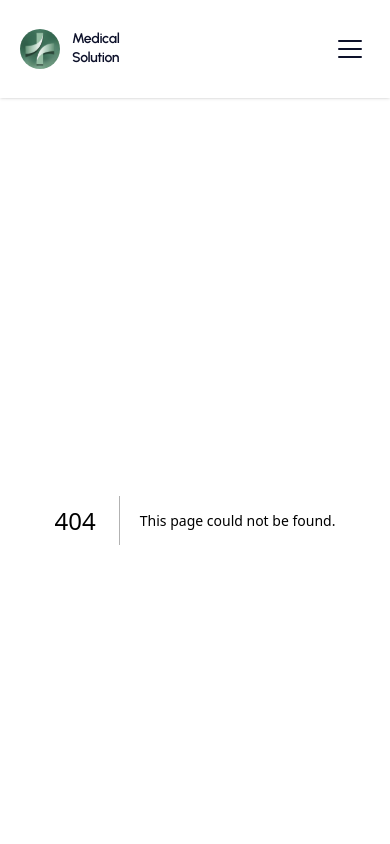
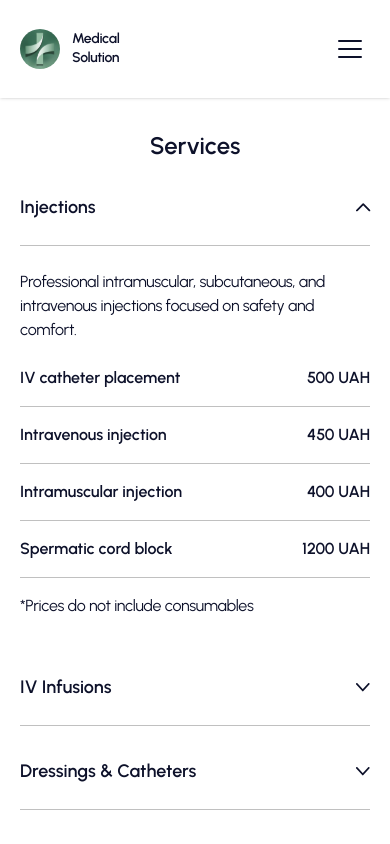
Before and after one commit to Langrafka/medical-services-frontend, a Next.js app: page /services in a window 390 px wide. Before the commit this address had no page. Shown: the top 844 px of the page. Built offline with nearby package versions, Linux system fonts and the light colour scheme.

Commit message:
Service-page mobile implemented

```diff
--- a/src/app/contacts/page.tsx
+++ b/src/app/contacts/page.tsx
@@ -6,40 +6,39 @@ export default function Contacts() {
   return (
     <section
       id="contacts"
-      className="mt-8 mb-8.75 w-full px-5 max-w-93.75 md:max-w-7xl mx-auto"
+      className="mt-8 mb-10 w-full px-5 md:px-10 lg:px-16 max-w-7xl mx-auto transition-all duration-300"
     >
-      <h2 className="text-center font-sans text-2xl font-semibold text-main-dark mb-8">
+      <h2 className="text-center font-sans text-2xl md:text-3xl font-semibold text-main-dark mb-8 md:mb-12">
         Contacts
       </h2>
 
-      <div className="flex flex-col items-start w-full gap-8">
-        <div className="flex items-center gap-4.75">
-          <div className="relative w-20 h-20 rounded-full overflow-hidden shrink-0">
+      <div className="flex flex-col md:flex-row md:items-center md:justify-between w-full gap-8 md:gap-4 lg:gap-10">
+        <div className="flex items-center gap-4.75 md:gap-6 shrink-0">
+          <div className="relative w-20 h-20 md:w-24 md:h-24 rounded-full overflow-hidden shrink-0 transition-all duration-300">
             <Image
               src="/images/owner.png"
               alt="Klushyn Vladyslav"
-              width={78}
-              height={78}
+              fill
               className="object-cover"
             />
           </div>
 
           <div className="flex flex-col">
-            <h3 className="font-sans font-semibold text-[16px] text-main-dark leading-tight">
+            <h3 className="font-sans font-semibold text-[16px] md:text-[18px] text-main-dark leading-tight">
               Klushyn Vladyslav
             </h3>
-            <p className="font-sans text-[14px] text-main-dark font-semibold leading-tight mt-1">
+            <p className="font-sans text-[14px] md:text-[16px] text-main-dark font-semibold leading-tight mt-1 opacity-80">
               Founder of Medical solution
             </p>
           </div>
         </div>
 
-        <div className="flex flex-col gap-8 w-full">
+        <div className="flex flex-col md:flex-row lg:flex-col gap-6 md:gap-8 lg:gap-4 xl:flex-row xl:gap-10 justify-center">
           <a
             href="tel:+380954136981"
             className="flex items-center gap-4 group transition-opacity hover:opacity-80"
           >
-            <div className="relative w-5 h-5 flex items-center justify-center shrink-0">
+            <div className="relative w-5 h-5 md:w-6 md:h-6 flex items-center justify-center shrink-0">
               <Image
                 src="/icons/phone.svg"
                 alt="Phone link"
@@ -47,7 +46,7 @@ export default function Contacts() {
                 className="object-contain brightness-0"
               />
             </div>
-            <span className="font-sans text-main-dark text-base font-medium">
+            <span className="font-sans text-main-dark text-base md:text-lg font-medium whitespace-nowrap">
               +380 (95) 413 69 81
             </span>
           </a>
@@ -56,7 +55,7 @@ export default function Contacts() {
             href="mailto:med.solution360@gmail.com"
             className="flex items-center gap-4 group transition-opacity hover:opacity-80"
           >
-            <div className="relative w-5 h-5 flex items-center justify-center shrink-0">
+            <div className="relative w-5 h-5 md:w-6 md:h-6 flex items-center justify-center shrink-0">
               <Image
                 src="/icons/mail.svg"
                 alt="Mail link"
@@ -64,27 +63,26 @@ export default function Contacts() {
                 className="object-contain"
               />
             </div>
-            <span className="font-sans text-main-dark text-base font-medium break-all">
+            <span className="font-sans text-main-dark text-base md:text-lg font-medium break-all md:break-normal">
               med.solution360@gmail.com
             </span>
           </a>
         </div>
 
-        <div className="flex items-center gap-6">
+        <div className="flex items-center gap-6 md:gap-8 justify-start md:justify-end">
           {SOCIAL_LINKS.map((link) => (
             <a
               key={link.name}
               href={link.href}
               target="_blank"
               rel="noopener noreferrer"
-              className="transition-transform hover:scale-110 w-8 h-8 relative block"
+              className="transition-transform hover:scale-110 w-8 h-8 md:w-9 md:h-9 relative block"
             >
               <Image
                 src={link.icon}
                 alt={link.name}
-                width={32}
-                height={32}
-                className="w-full h-full object-contain"
+                fill
+                className="object-contain"
               />
             </a>
           ))}
--- /dev/null
+++ b/src/app/services/page.tsx
@@ -0,0 +1,35 @@
+"use client";
+
+import { ServiceItem } from "@/src/components/services/serviceItem";
+import { SERVICES_DATA } from "@/src/constants/services";
+import React, { useState } from "react";
+
+export default function Services() {
+  const [openIndex, setOpenIndex] = useState<number | null>(0);
+
+  const toggleService = (index: number) => {
+    setOpenIndex(openIndex === index ? null : index);
+  };
+
+  return (
+    <section className="mt-8 mb-9.25 w-full px-5 max-w-7xl mx-auto">
+      <h2 className="text-center font-sans text-2xl font-semibold text-main-dark">
+        Services
+      </h2>
+
+      <div className="flex flex-col gap-8 mt-8">
+        {SERVICES_DATA.map((service, index) => (
+          <ServiceItem
+            key={index}
+            title={service.title}
+            description={service.description}
+            prices={service.prices}
+            note={service.note}
+            isOpen={openIndex === index}
+            onToggle={() => toggleService(index)}
+          />
+        ))}
+      </div>
+    </section>
+  );
+}
--- a/src/components/home/services/Services.tsx
+++ b/src/components/home/services/Services.tsx
@@ -27,8 +27,8 @@ const services = [
 
 export const Services = () => {
   return (
-    <section className="mt-[56px] w-full px-5">
-      <h2 className="text-center font-sans text-2xl font-semibold text-[var(--color-main-dark)] mb-6">
+    <section className="mt-14 w-full px-5">
+      <h2 className="text-center font-sans text-2xl font-semibold text-main-dark mb-6">
         Services
       </h2>
 
@@ -45,7 +45,7 @@ export const Services = () => {
               gap: "16px",
             }}
           >
-            <div className="w-[48px] h-[48px] flex items-center justify-center">
+            <div className="w-12 h-12 flex items-center justify-center">
               <Image
                 src={service.icon}
                 alt={service.title}
@@ -59,11 +59,11 @@ export const Services = () => {
               {service.title}
             </h3>
 
-            <div className="w-[115px] h-10">
+            <div className="w-28.75 h-10">
               <Button
                 variant="white"
                 href={service.href}
-                className="w-full !py-2 !px-0 text-sm h-[40px]"
+                className="w-full py-2! px-0! text-sm h-10"
               >
                 Details
               </Button>
--- /dev/null
+++ b/src/components/services/serviceItem.tsx
@@ -0,0 +1,80 @@
+import { PriceItem } from "@/src/types/PriceItem";
+import Image from "next/image";
+import React from "react";
+
+interface ServiceItemProps {
+  title: string;
+  description: string;
+  prices: PriceItem[];
+  note?: string;
+  isOpen: boolean;
+  onToggle: () => void;
+}
+
+export const ServiceItem = ({
+  title,
+  description,
+  prices,
+  note,
+  isOpen,
+  onToggle,
+}: ServiceItemProps) => {
+  return (
+    <div className="last:border-none">
+      <button
+        onClick={onToggle}
+        className="w-full pb-6 flex items-center justify-between gap-17.5 text-left group transition-colors cursor-pointer border-b border-[#C0C0C0]"
+      >
+        <span className="font-sans text-[18px] md:text-[20px] font-semibold text-main-dark">
+          {title}
+        </span>
+
+        <div
+          className={`shrink-0 transition-transform duration-300 ${
+            isOpen ? "rotate-180" : "rotate-0"
+          }`}
+        >
+          <Image
+            src="/icons/arrow-down.svg"
+            alt="Arrow to open details"
+            width={14.5}
+            height={7.25}
+          />
+        </div>
+      </button>
+
+      <div
+        className={`overflow-hidden transition-[max-height,opacity] duration-300 ease-in-out ${
+          isOpen ? "max-h-250 opacity-100" : "max-h-0 opacity-0"
+        }`}
+      >
+        <div className="pb-6 pt-6">
+          <p className="font-sans text-[16px] font-normal leading-[150%] tracking-[-0.02em] text-main-dark mb-6">
+            {description}
+          </p>
+          <ul className="flex flex-col gap-4">
+            {prices.map((item, i) => (
+              <li
+                key={i}
+                className="flex justify-between items-end border-b border-[#C0C0C0]  pb-4"
+              >
+                <span className="font-sans text-[16px] font-semibold leading-[150%] tracking-normal text-main-dark">
+                  {item.name}
+                </span>
+
+                <span className="font-sans text-[16px] font-semibold leading-[150%] tracking-normal text-main-dark whitespace-nowrap ml-4">
+                  {item.price}
+                </span>
+              </li>
+            ))}
+          </ul>
+          {note && (
+            <p className="mt-4 font-sans text-4 font-normal leading-[150%] tracking-[-0.02em] text-main-dark">
+              {note}
+            </p>
+          )}
+        </div>
+      </div>
+    </div>
+  );
+};
--- /dev/null
+++ b/src/constants/services.ts
@@ -0,0 +1,49 @@
+export const SERVICES_DATA = [
+  {
+    title: "Injections",
+    description:
+      "Professional intramuscular, subcutaneous, and intravenous injections focused on safety and comfort.",
+    prices: [
+      { name: "IV catheter placement", price: "500 UAH" },
+      { name: "Intravenous injection", price: "450 UAH" },
+      { name: "Intramuscular injection", price: "400 UAH" },
+      { name: "Spermatic cord block", price: "1200 UAH" },
+    ],
+    note: "*Prices do not include consumables",
+  },
+  {
+    title: "IV Infusions",
+    description:
+      "We provide intravenous infusions in accordance with all medical standards.",
+    prices: [{ name: "IV drip (medications not included)", price: "990 UAH" }],
+    note: "*Prices do not include consumables",
+  },
+  {
+    title: "Dressings & Catheters",
+    description:
+      "Treatment of wounds of various complexity, including postoperative care, Catheter replacement, enemas, and related procedures.",
+    prices: [
+      { name: "Foley catheter placement at home (men)", price: "800 UAH" },
+      { name: "Foley catheter placement (women)", price: "700 UAH" },
+      { name: "Suture removal (up to 9 sutures)", price: "600 UAH" },
+      { name: "Suture removal (10 or more sutures)", price: "70 UAH / suture" },
+      { name: "Nasogastric tube insertion", price: "1000 UAH" },
+      { name: "Cleansing enema", price: "999 UAH" },
+    ],
+    note: "*Prices for catheter placement do not include the catheter itself. Consumables are paid separately.",
+  },
+  {
+    title: "IV Wellness Therapy",
+    description:
+      "Wellness IV drips designed to improve overall health, restore energy, strengthen immunity, and support alcohol detox.",
+    prices: [
+      { name: "Alcohol Detox", price: "2500 UAH" },
+      { name: "Premium Detox", price: "3000 UAH" },
+      { name: "Rejuvenation Therapy", price: "3500 UAH" },
+      { name: "Immunity Boost", price: "1999 UAH" },
+      { name: "Sports Recovery", price: "2100 UAH" },
+      { name: "Myers’ Cocktail", price: "2200 UAH" },
+    ],
+    note: "*Prices do not include consumables",
+  },
+];
--- /dev/null
+++ b/src/types/PriceItem.tsx
@@ -0,0 +1,4 @@
+export interface PriceItem {
+  name: string;
+  price: string;
+}
```
Also changed, not shown: public/icons/arrow-down.svg (added).
